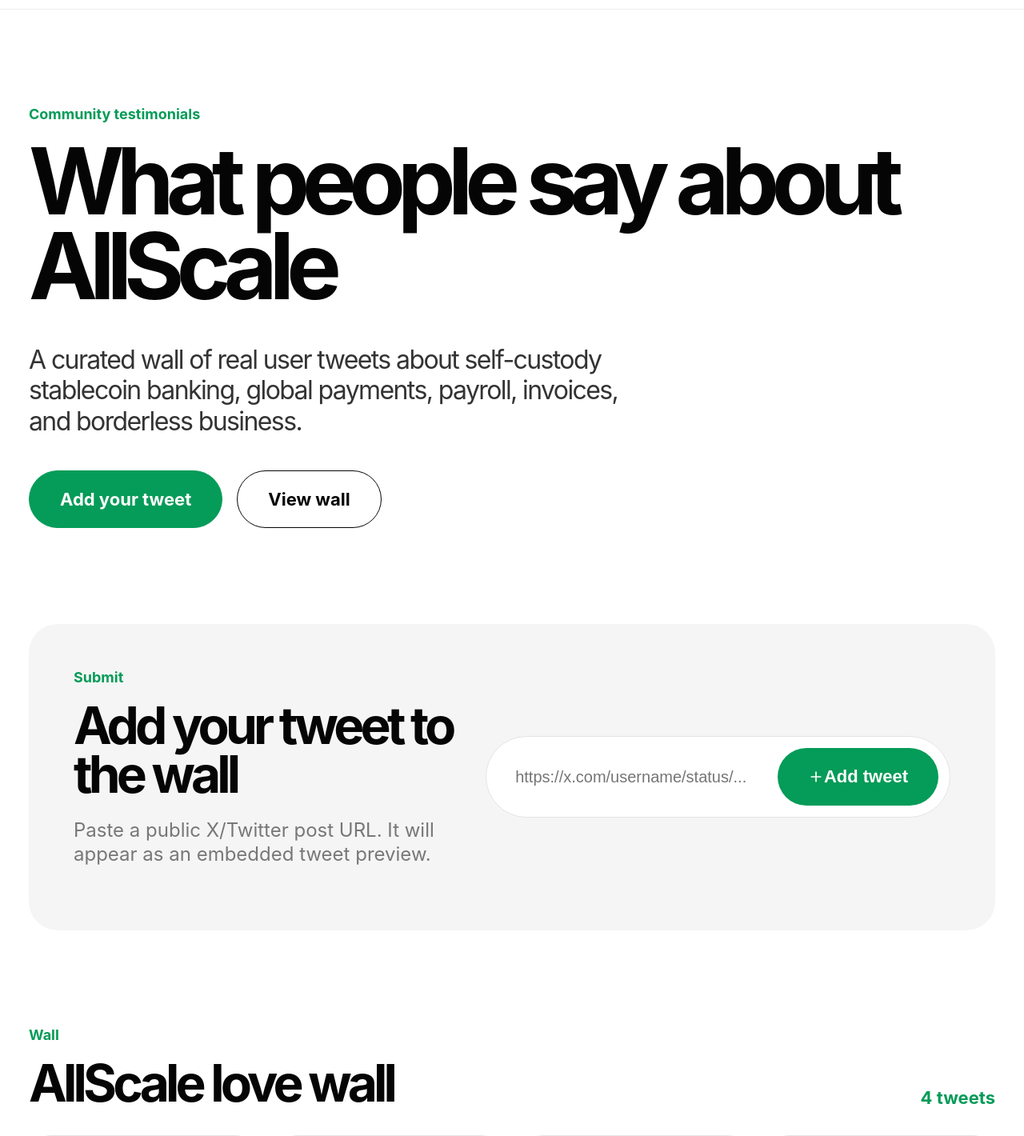
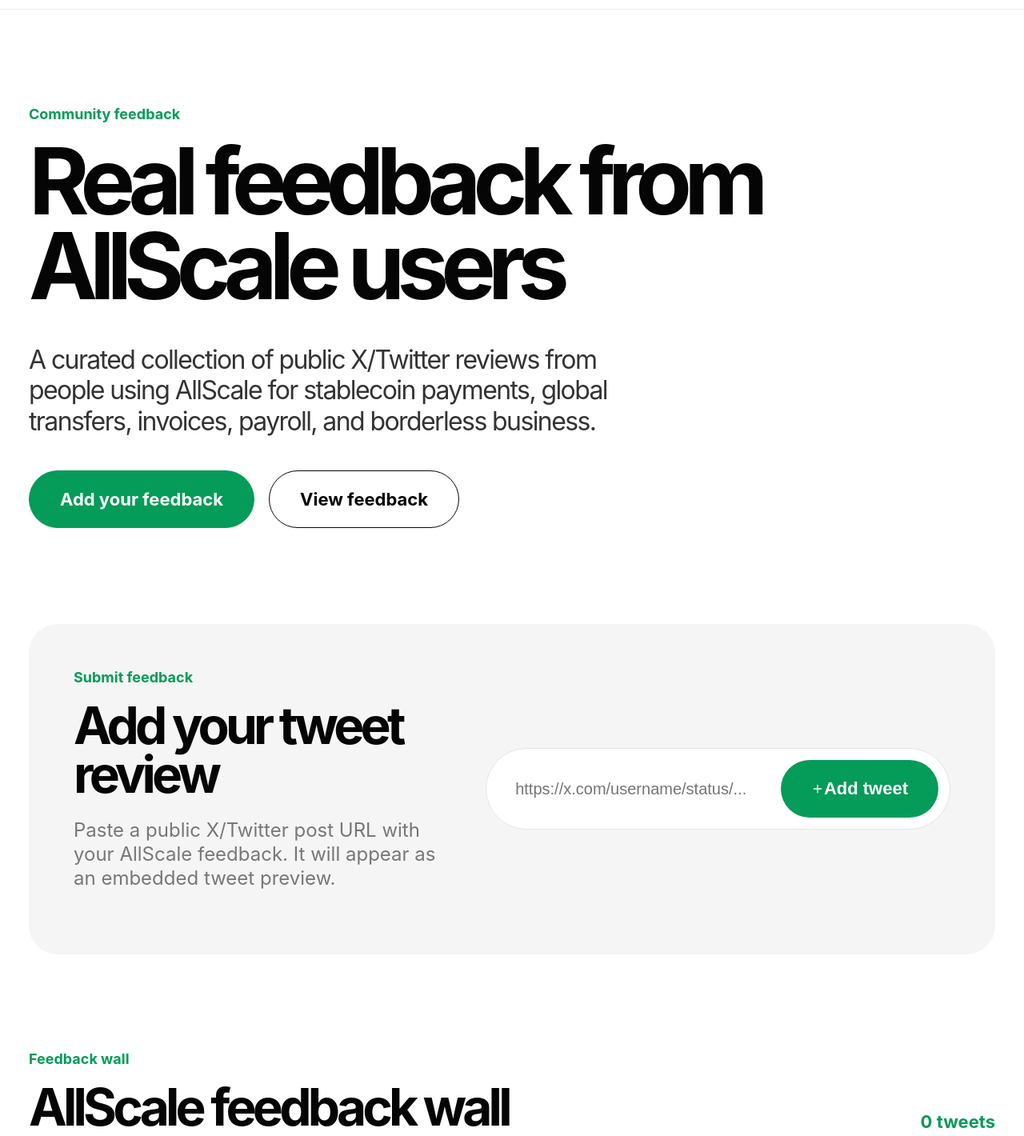
Before and after one commit to viktorprofit/allscale-love-wall, a Next.js app: page / in a window 1280 px wide. Shown: the part 100-1520 px from the top of the page at 80% size. Built offline with nearby package versions, Linux system fonts and the light colour scheme.

Commit message:
Refactor page content and update terminology

```diff
--- a/app/page.tsx
+++ b/app/page.tsx
@@ -3,12 +3,7 @@
 import { useEffect, useState } from "react";
 import { ArrowUpRight, Plus } from "lucide-react";
 
-const DEFAULT_TWEETS = [
-  "https://twitter.com/allscale_io/status/1900000000000000000",
-  "https://twitter.com/allscale_io/status/1900000000000000001",
-  "https://twitter.com/allscale_io/status/1900000000000000002",
-  "https://twitter.com/allscale_io/status/1900000000000000003"
-];
+const DEFAULT_TWEETS: string[] = [];
 
 declare global {
   interface Window {
@@ -25,9 +20,7 @@
 
   if (!clean) return null;
 
-  const isTweet =
-    clean.includes("twitter.com/") ||
-    clean.includes("x.com/");
+  const isTweet = clean.includes("twitter.com/") || clean.includes("x.com/");
 
   if (!isTweet || !clean.includes("/status/")) return null;
 
@@ -91,10 +84,10 @@
         </div>
 
         <nav>
-          <a href="#wall">Wall</a>
+          <a href="#wall">Feedback</a>
           <a href="#submit">Submit tweet</a>
           <a href="https://www.allscale.io" target="_blank">
-            AllScale <ArrowUpRight size={16} />
+            AllScale <ArrowUpRight size={13} />
           </a>
         </nav>
 
@@ -104,30 +97,31 @@
       </header>
 
       <section className="hero">
-        <p className="eyebrow">Community testimonials</p>
-        <h1>What people say about AllScale</h1>
+        <p className="eyebrow">Community feedback</p>
+        <h1>Real feedback from AllScale users</h1>
         <p className="subtitle">
-          A curated wall of real user tweets about self-custody stablecoin
-          banking, global payments, payroll, invoices, and borderless business.
+          A curated collection of public X/Twitter reviews from people using
+          AllScale for stablecoin payments, global transfers, invoices, payroll,
+          and borderless business.
         </p>
 
         <div className="heroActions">
           <a href="#submit" className="primaryButton">
-            Add your tweet
+            Add your feedback
           </a>
           <a href="#wall" className="secondaryButton">
-            View wall
+            View feedback
           </a>
         </div>
       </section>
 
       <section id="submit" className="submitSection">
         <div>
-          <p className="sectionLabel">Submit</p>
-          <h2>Add your tweet to the wall</h2>
+          <p className="sectionLabel">Submit feedback</p>
+          <h2>Add your tweet review</h2>
           <p>
-            Paste a public X/Twitter post URL. It will appear as an embedded
-            tweet preview.
+            Paste a public X/Twitter post URL with your AllScale feedback. It
+            will appear as an embedded tweet preview.
           </p>
         </div>
 
@@ -138,7 +132,7 @@
             placeholder="https://x.com/username/status/..."
           />
           <button type="submit">
-            <Plus size={20} />
+            <Plus size={16} />
             Add tweet
           </button>
         </form>
@@ -147,8 +141,8 @@
       <section id="wall" className="wallSection">
         <div className="sectionHeader">
           <div>
-            <p className="sectionLabel">Wall</p>
-            <h2>AllScale love wall</h2>
+            <p className="sectionLabel">Feedback wall</p>
+            <h2>AllScale feedback wall</h2>
           </div>
           <span>{tweets.length} tweets</span>
         </div>
```
